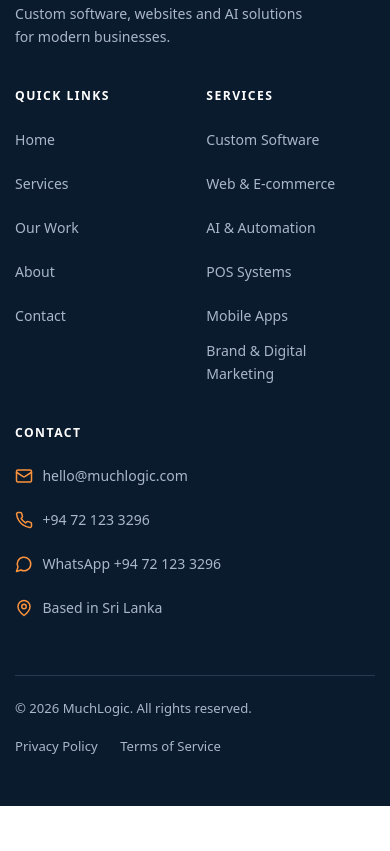
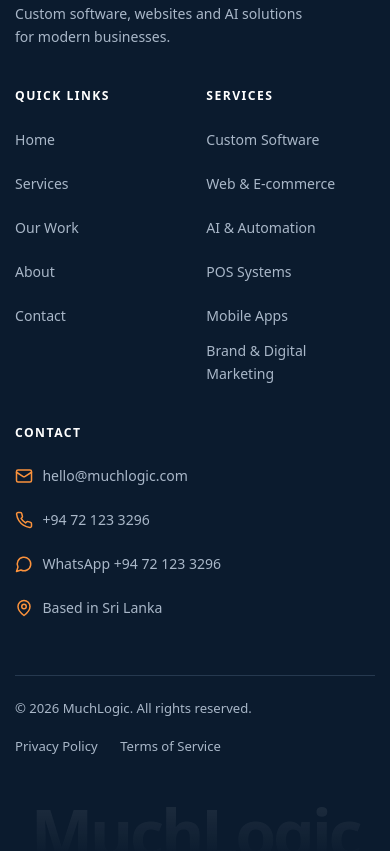
Before and after one commit to induwara32-dmi/Muchlogic, an Astro site: page / in a window 390 px wide. Shown: the part 4871-5722 px from the top of the page. Before the commit the page ends 5677 px from the top, so only its background shows below. Built offline with nearby package versions, Linux system fonts and the light colour scheme; Astro itself is replaced by a stand-in of ours; a web font is replaced by a local one.

Commit message:
Polish 2: large faded MuchLogic wordmark at the bottom of the footer
- Oversized display-font wordmark, white 7% -> 0% gradient, cropped by the footer edge
- aria-hidden, no pointer events; scales with the viewport (4rem to 16rem) and
  stays inside the page width at every size (no horizontal scroll)

Co-Authored-By: Claude Opus 5.5 <noreply@anthropic.com>

```diff
--- a/src/components/layout/Footer.astro
+++ b/src/components/layout/Footer.astro
@@ -24,7 +24,7 @@ const linkClass = `inline-flex min-h-[44px] items-center text-[0.9375rem] text-d
 const contactClass = `inline-flex min-h-[44px] items-center gap-2.5 md:min-h-0 ${hover}`;
 ---
 
-<footer class="bg-dark text-dark-muted">
+<footer class="overflow-hidden bg-dark text-dark-muted">
   <Container class="pb-10 pt-14 md:pb-12 md:pt-20">
     <div class="grid grid-cols-2 gap-x-6 gap-y-10 md:grid-cols-3 lg:grid-cols-12 lg:gap-x-8">
       <div class="col-span-2 md:col-span-3 lg:col-span-4">
@@ -133,4 +133,23 @@ const contactClass = `inline-flex min-h-[44px] items-center gap-2.5 md:min-h-0 $
       </ul>
     </div>
   </Container>
+  <!-- Decorative oversized wordmark, cropped by the bottom edge -->
+  <div aria-hidden="true" class="footer-wordmark pointer-events-none select-none">{site.name}</div>
 </footer>
+
+<style>
+  .footer-wordmark {
+    font-family: var(--font-display);
+    font-weight: 800;
+    font-size: clamp(4rem, 17vw, 16rem);
+    line-height: 0.8;
+    letter-spacing: -0.05em;
+    text-align: center;
+    white-space: nowrap;
+    margin-bottom: -0.12em;
+    color: transparent;
+    background: linear-gradient(to bottom, rgb(255 255 255 / 0.07), rgb(255 255 255 / 0));
+    background-clip: text;
+    -webkit-background-clip: text;
+  }
+</style>
```
